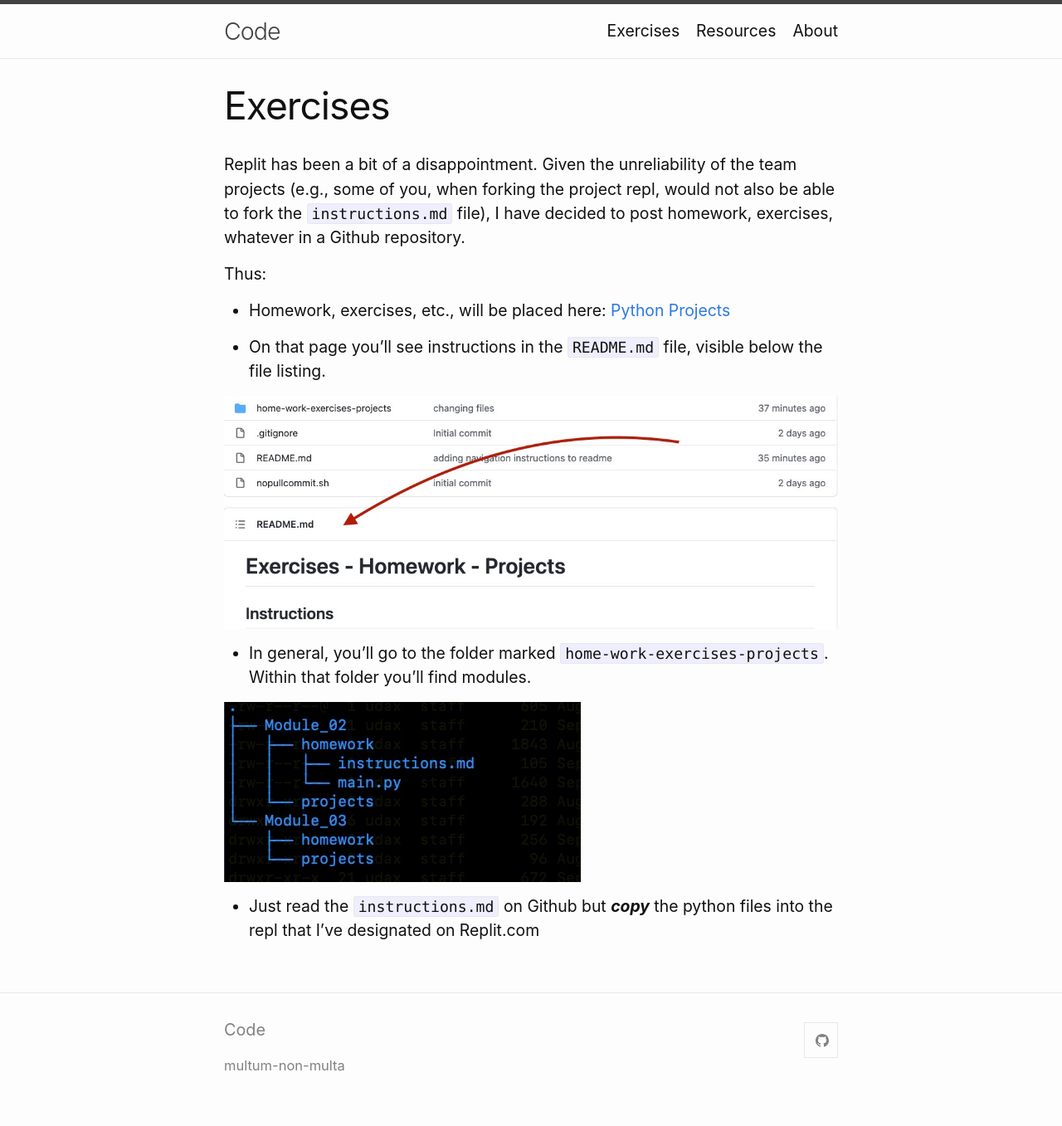
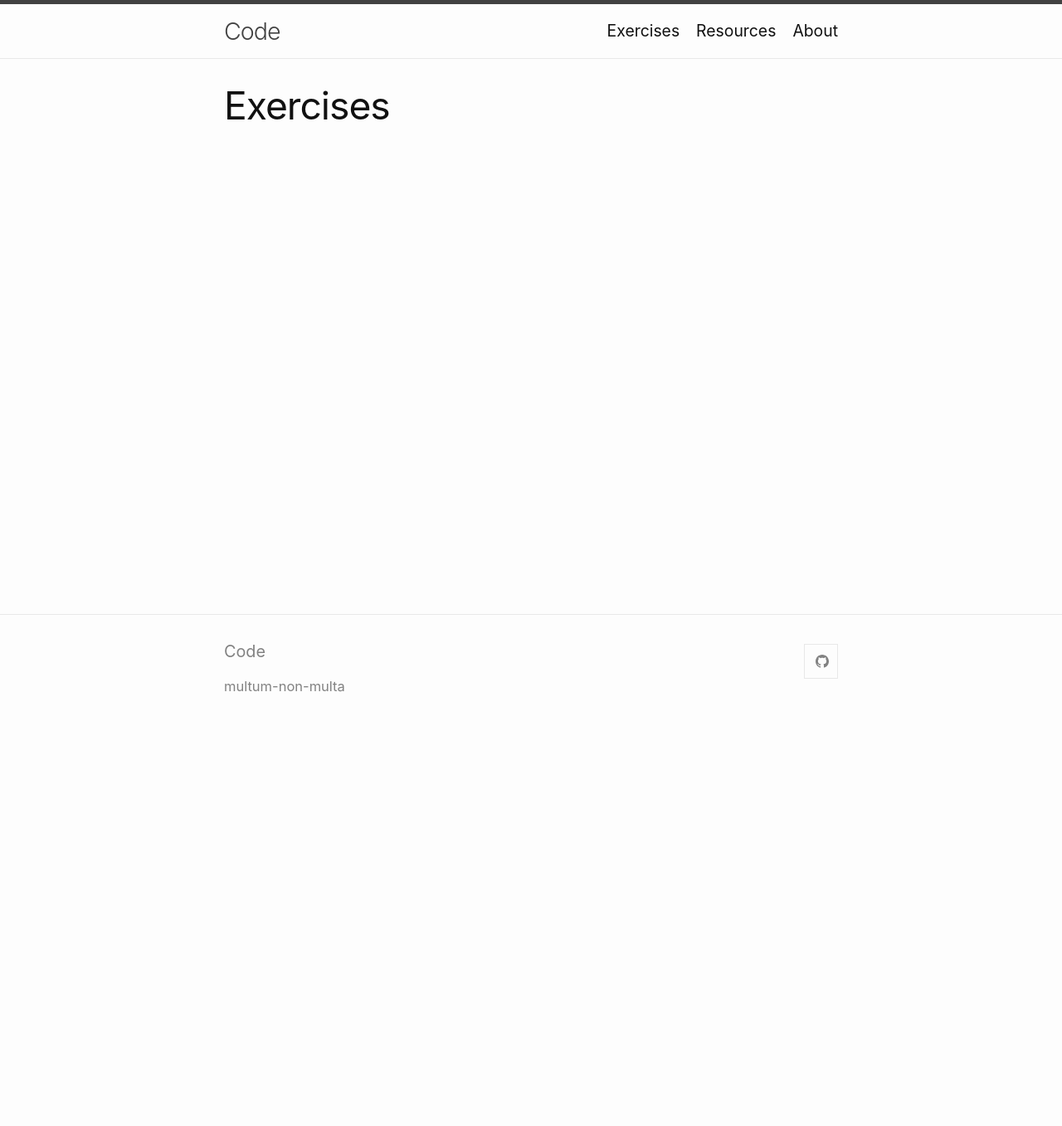
Before and after one commit to multum-non-multa/code, a Jekyll site: the page built from hw/index.md, in a window 1280 px wide. Shown: the whole page at 83% size. Built offline with Jekyll 4.4.1, drawn with Linux system fonts in a browser that asks for light colours; after the commit the page ends 900 px from its top, so only the background shows below that.

Commit message:
post 7 re calc project

```diff
--- a/hw/index.md
+++ b/hw/index.md
@@ -4,18 +4,16 @@ title: "Exercises"
 permalink: /hw/
 ---
 
-Replit has been a bit of a disappointment.  Given the unreliability of the team projects (e.g., some of you, when forking the project repl, would not also be able to fork the `instructions.md` file), I have decided to post homework, exercises, whatever in a Github repository.
+<!-- Replit has been a bit of a disappointment.  Given the unreliability of the team projects (e.g., some of you, when forking the project repl, would not also be able to fork the `instructions.md` file), I am considering whether to post homework, exercises, etc. in a Github repository.
 
-Thus:
+Thus, homework, exercises, etc., will be placed here: [Python Projects](https://github.com/multum-non-multa/python-projects)
 
-- Homework, exercises, etc., will be placed here: [Python Projects](https://github.com/multum-non-multa/python-projects)
-
-- On that page you'll see instructions in the `README.md` file, visible below the file listing.
+Instructions as to how to find and download will be in the `README.md` file, visible below the file listing.
 
 ![readme](readme.jpg)
 
-- In general, you'll go to the folder marked `home-work-exercises-projects`.  Within that folder you'll find modules.
+In general, you'll go to the folder marked `home-work-exercises-projects`.  Within that folder you'll find modules.
 
 ![module tree structure](github-tree-structure.jpg)
 
-- Just read the `instructions.md` on Github but ___copy___ the python files into the repl that I've designated on Replit.com
+But all this is tentative right now. -->
```
Also changed, not shown: 1 other file.
